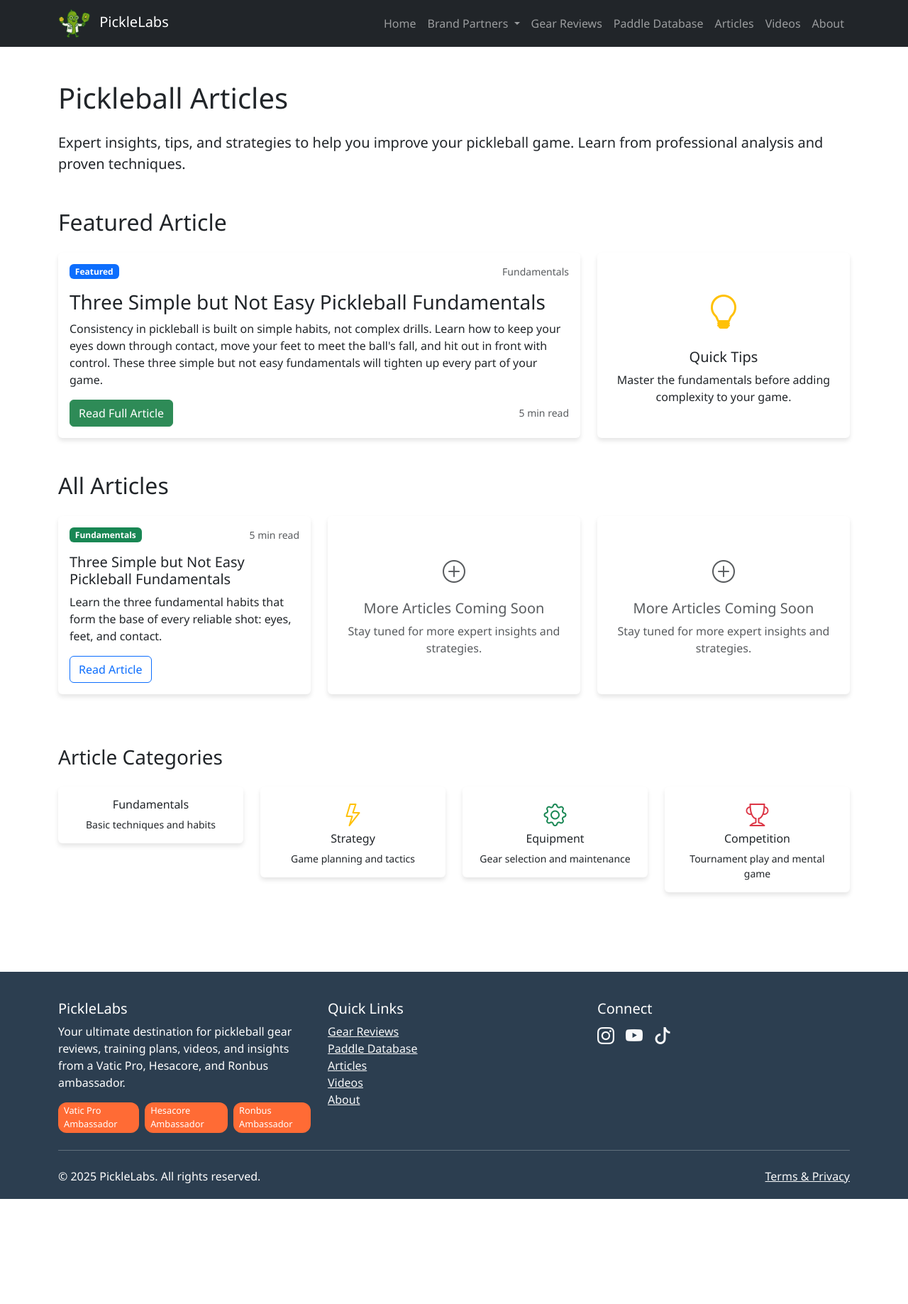
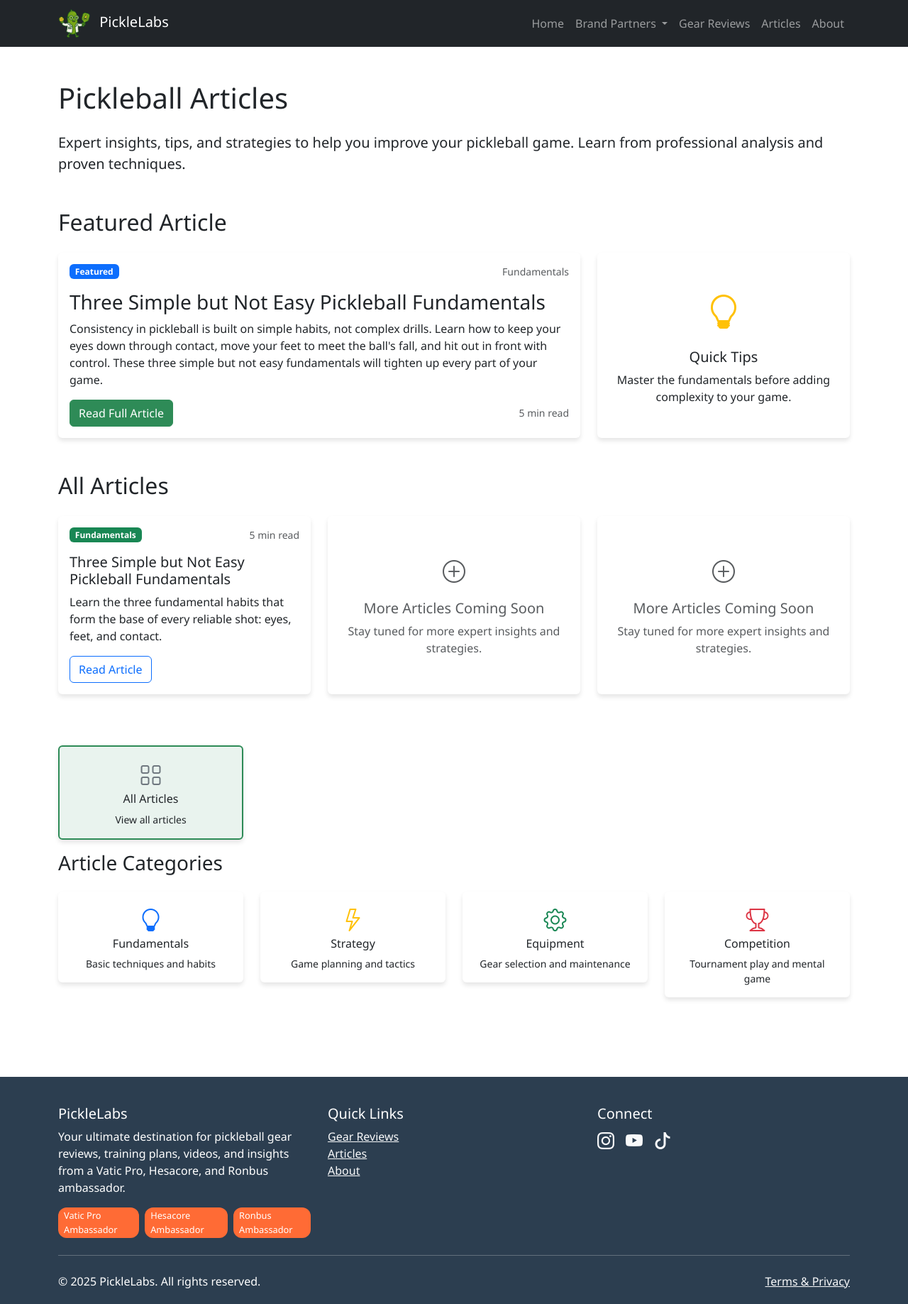
Before and after one commit to backupparachute/picklelabs-website, a Jekyll site: the page built from articles.html, in a window 1280 px wide. Shown: the whole page at 71% size. Built offline with Jekyll 4.4.1, drawn with Linux system fonts in a browser that asks for light colours; comment, search, counter and statistics services are not loaded; before the commit the page ends 1689 px from its top, so only the background shows below that.

Commit message:
article and nav updates

```diff
--- a/_layouts/default.html
+++ b/_layouts/default.html
@@ -145,13 +145,7 @@
                         <a class="nav-link" href="{{ site.baseurl }}/reviews/">Gear Reviews</a>
                     </li>
                     <li class="nav-item">
-                        <a class="nav-link" href="{{ site.baseurl }}/paddles/">Paddle Database</a>
-                    </li>
-                    <li class="nav-item">
                         <a class="nav-link" href="{{ site.baseurl }}/articles/">Articles</a>
-                    </li>
-                    <li class="nav-item">
-                        <a class="nav-link" href="{{ site.baseurl }}/videos/">Videos</a>
                     </li>
                     <li class="nav-item">
                         <a class="nav-link" href="{{ site.baseurl }}/about/">About</a>
@@ -183,9 +177,7 @@
                     <h5>Quick Links</h5>
                     <ul class="list-unstyled">
                         <li><a href="{{ site.baseurl }}/reviews/" class="text-light">Gear Reviews</a></li>
-                        <li><a href="{{ site.baseurl }}/paddles/" class="text-light">Paddle Database</a></li>
                         <li><a href="{{ site.baseurl }}/articles/" class="text-light">Articles</a></li>
-                        <li><a href="{{ site.baseurl }}/videos/" class="text-light">Videos</a></li>
                         <li><a href="{{ site.baseurl }}/about/" class="text-light">About</a></li>
                     </ul>
                 </div>
--- a/articles.html
+++ b/articles.html
@@ -52,7 +52,7 @@
     </div>
 
     <div class="row">
-        <div class="col-md-6 col-lg-4 mb-4">
+        <div class="col-md-6 col-lg-4 mb-4" data-category="fundamentals">
             <div class="card h-100">
                 <div class="card-body">
                     <div class="d-flex justify-content-between align-items-start mb-3">
@@ -94,16 +94,16 @@
             <h3 class="mb-4">Article Categories</h3>
         </div>
         <div class="col-md-3 mb-3">
-            <div class="card text-center">
+            <div class="card text-center category-filter" data-category="fundamentals" style="cursor: pointer;">
                 <div class="card-body">
-                    <i class="bi bi-target text-primary mb-2" style="font-size: 2rem;"></i>
+                    <i class="bi bi-lightbulb text-primary mb-2" style="font-size: 2rem;"></i>
                     <h6 class="card-title">Fundamentals</h6>
                     <p class="card-text small">Basic techniques and habits</p>
                 </div>
             </div>
         </div>
         <div class="col-md-3 mb-3">
-            <div class="card text-center">
+            <div class="card text-center category-filter" data-category="strategy" style="cursor: pointer;">
                 <div class="card-body">
                     <i class="bi bi-lightning text-warning mb-2" style="font-size: 2rem;"></i>
                     <h6 class="card-title">Strategy</h6>
@@ -112,7 +112,7 @@
             </div>
         </div>
         <div class="col-md-3 mb-3">
-            <div class="card text-center">
+            <div class="card text-center category-filter" data-category="equipment" style="cursor: pointer;">
                 <div class="card-body">
                     <i class="bi bi-gear text-success mb-2" style="font-size: 2rem;"></i>
                     <h6 class="card-title">Equipment</h6>
@@ -121,7 +121,7 @@
             </div>
         </div>
         <div class="col-md-3 mb-3">
-            <div class="card text-center">
+            <div class="card text-center category-filter" data-category="competition" style="cursor: pointer;">
                 <div class="card-body">
                     <i class="bi bi-trophy text-danger mb-2" style="font-size: 2rem;"></i>
                     <h6 class="card-title">Competition</h6>
@@ -131,3 +131,86 @@
         </div>
     </div>
 </div>
+
+<style>
+.category-filter {
+    transition: all 0.3s ease;
+}
+
+.category-filter:hover {
+    transform: translateY(-2px);
+    box-shadow: 0 4px 8px rgba(0, 0, 0, 0.15);
+}
+
+.category-filter.active {
+    border: 2px solid var(--primary-color);
+    background-color: rgba(46, 139, 87, 0.1);
+}
+
+.article-card {
+    transition: all 0.3s ease;
+}
+
+.article-card.hidden {
+    display: none !important;
+}
+</style>
+
+<script>
+document.addEventListener('DOMContentLoaded', function() {
+    const categoryFilters = document.querySelectorAll('.category-filter');
+    const articleCards = document.querySelectorAll('.col-md-6, .col-lg-4');
+
+    // Add click event listeners to category filters
+    categoryFilters.forEach(filter => {
+        filter.addEventListener('click', function() {
+            const category = this.dataset.category;
+
+            // Remove active class from all filters
+            categoryFilters.forEach(f => f.classList.remove('active'));
+
+            // Add active class to clicked filter
+            this.classList.add('active');
+
+            // Filter articles
+            filterArticles(category);
+        });
+    });
+
+    function filterArticles(category) {
+        articleCards.forEach(card => {
+            const cardCategory = card.dataset.category;
+
+            if (category === 'all' || !cardCategory || cardCategory === category) {
+                card.classList.remove('hidden');
+            } else {
+                card.classList.add('hidden');
+            }
+        });
+    }
+
+    // Add "Show All" functionality
+    const showAllButton = document.createElement('div');
+    showAllButton.className = 'col-md-3 mb-3';
+    showAllButton.innerHTML = `
+        <div class="card text-center category-filter active" data-category="all" style="cursor: pointer;">
+            <div class="card-body">
+                <i class="bi bi-grid text-secondary mb-2" style="font-size: 2rem;"></i>
+                <h6 class="card-title">All Articles</h6>
+                <p class="card-text small">View all articles</p>
+            </div>
+        </div>
+    `;
+
+    // Insert "Show All" button at the beginning
+    const categoriesRow = document.querySelector('.row.mt-5 .col-12').parentNode;
+    categoriesRow.insertBefore(showAllButton, categoriesRow.firstChild);
+
+    // Add click event to "Show All" button
+    showAllButton.querySelector('.category-filter').addEventListener('click', function() {
+        categoryFilters.forEach(f => f.classList.remove('active'));
+        this.classList.add('active');
+        filterArticles('all');
+    });
+});
+</script>
```
Also changed, not shown: index.html (+1 -34 lines), reviews.html (+11 -1 lines).
